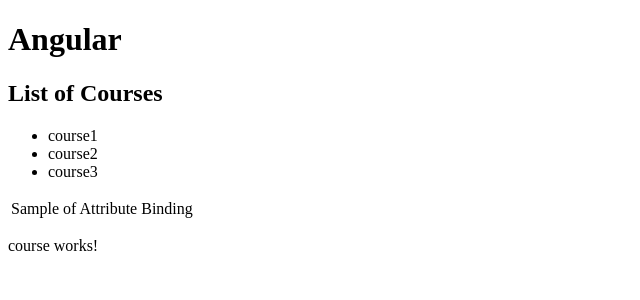
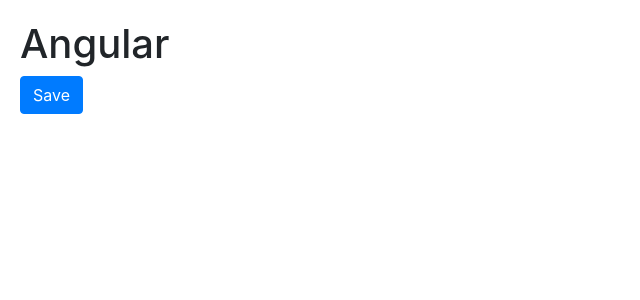
Before and after one commit to elmotabuzo16/angular5_testing, an Angular app: page / in a window 1280 px wide. Shown: the top 300 px of the page, without its empty margins (0-640 px from the left). Built offline with nearby package versions, Linux system fonts and the light colour scheme.

Commit message:
Adding bootstrap $npm install bootstrap --save

```diff
--- a/package.json
+++ b/package.json
@@ -21,6 +21,7 @@
     "@angular/platform-browser": "^5.2.0",
     "@angular/platform-browser-dynamic": "^5.2.0",
     "@angular/router": "^5.2.0",
+    "bootstrap": "^4.0.0",
     "core-js": "^2.4.1",
     "rxjs": "^5.5.6",
     "zone.js": "^0.8.19"
--- a/src/app/app.component.html
+++ b/src/app/app.component.html
@@ -1,3 +1,2 @@
 <h1>Angular</h1>
 <courses></courses>
-<app-course></app-course>
--- a/src/app/courses.component.ts
+++ b/src/app/courses.component.ts
@@ -8,31 +8,10 @@
     //this will render the app.component.html using <courses></courses>
     //<h2 [textContent]="title" />
     template: `
-        <h2>{{ title }}</h2>
-        <ul>
-            <li *ngFor="let course of courses">
-                {{ course }}
-            </li>
-        </ul>
-
-        <table>
-            <tr>
-                <td [attr.colspan]="colSpan">Sample of Attribute Binding</td>
-            </tr>
-        </table>
+        <button class="btn btn-primary">Save</button>
         `
 })
 
 // we need to export the class in order to see it in angular
 export class CoursesComponent {
-    title = "List of Courses";
-    courses;
-    colSpan = 2;
-
-    //Auto instantiate the CoursesService
-    //After this, add the CoursesSerivce in provider[] under app.module.ts
-    //Singleton
-    constructor(service: CoursesService) {
-         this.courses = service.getCourses();
-    }
 }
--- a/src/styles.css
+++ b/src/styles.css
@@ -1 +1,6 @@
 /* You can add global styles to this file, and also import other style files */
+@import "~bootstrap/dist/css/bootstrap.css";
+
+body {
+    padding: 20px;
+}
```
Also changed, not shown: 1 other file (tests, documents, lock files or other folders).
